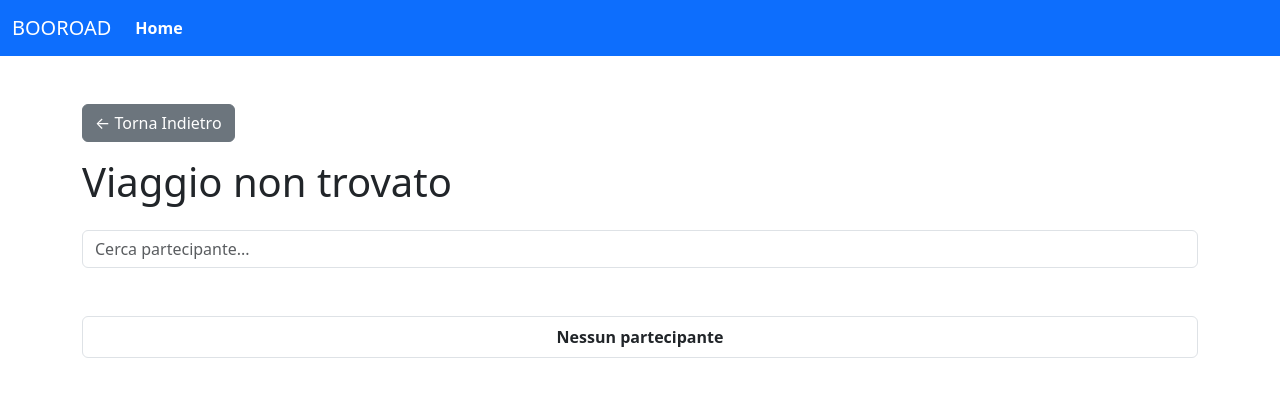
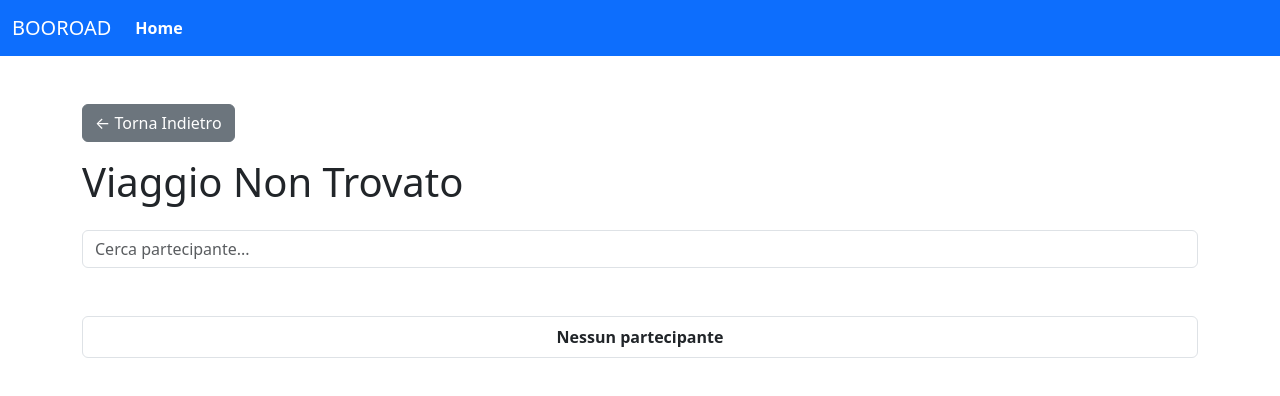
Before and after one commit to FernandoSalicandro/booroad, a React (Vite) app: page /trip/1 in a window 1280 px wide. Shown: the top 396 px of the page. Built offline with nearby package versions, Linux system fonts and the light colour scheme.

Commit message:
feat: aggiunto trim al filtro ricerca partecipante e centralizzata la logica di rendering del titolo del singolo viaggio

```diff
--- a/src/Pages/TripList.jsx
+++ b/src/Pages/TripList.jsx
@@ -11,9 +11,10 @@ const TripList = () => {
     const [showModal, setShowModal] = useState(false);
     const [utenteSelezionato, setUtenteSelezionato] = useState(null);
 
+
     const filtroRicercaUtente = partecipanti.filter(partecipante =>
-        `${partecipante.nome} ${partecipante.cognome}`.toLowerCase().includes(cercaPartecipante.toLowerCase())
-    );
+        `${partecipante.nome} ${partecipante.cognome}`.toLowerCase().trim().includes(cercaPartecipante.toLowerCase().trim())
+    ); {/*Aggiunto trim per la gestione degli spazi*/ }
 
     const apriModal = (partecipante) => {
         setUtenteSelezionato(partecipante);
@@ -31,9 +32,17 @@ const TripList = () => {
                 <button className="btn btn-secondary mb-3" onClick={() => navigate(-1)}>
                     ← Torna Indietro
                 </button>
+                {viaggio ? (
+                    (
+                        <>
+                            <h1 className="mb-4"> {viaggio.citta}</h1>
+                            <h2 className="mb-4 text-muted">{viaggio.attivita}</h2>
+                        </>
 
-                <h1 className="mb-4">{viaggio ? viaggio.citta : "Viaggio non trovato"}</h1>
-                <h2 className="mb-4 text-muted">{viaggio ? viaggio.attivita : ""}</h2>
+                    )
+                ) : <h1 className="mb-4">Viaggio Non Trovato</h1>}
+
+
 
                 <input
                     type="text"
```
